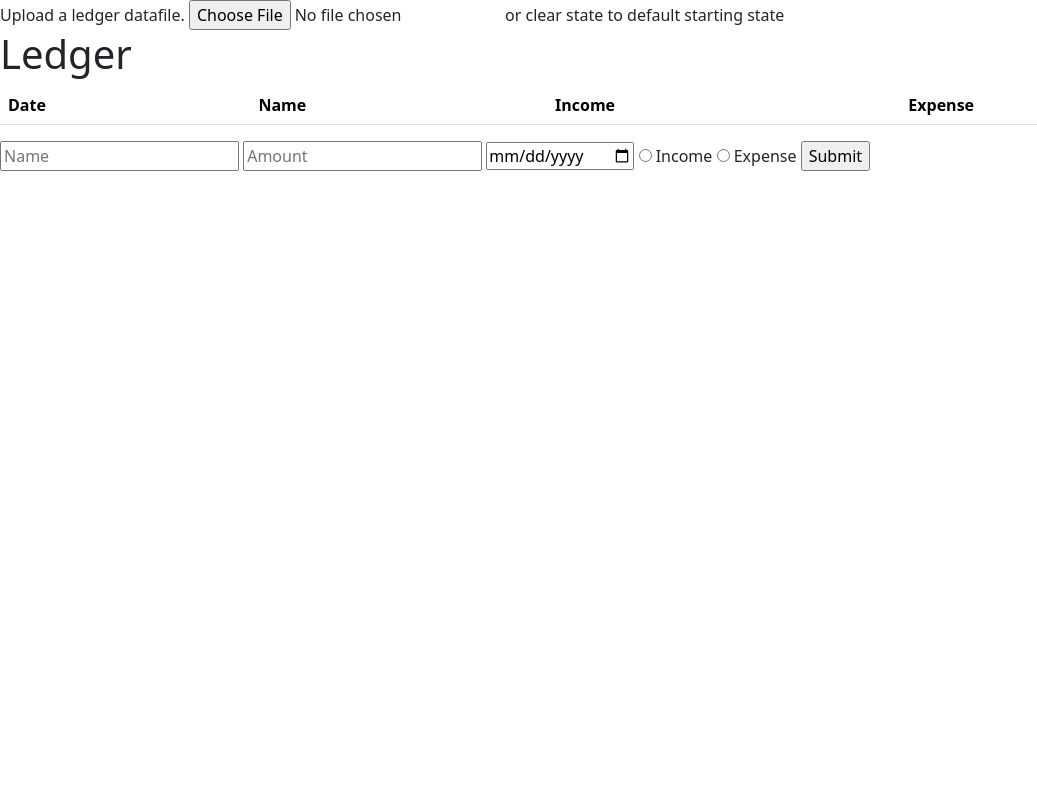
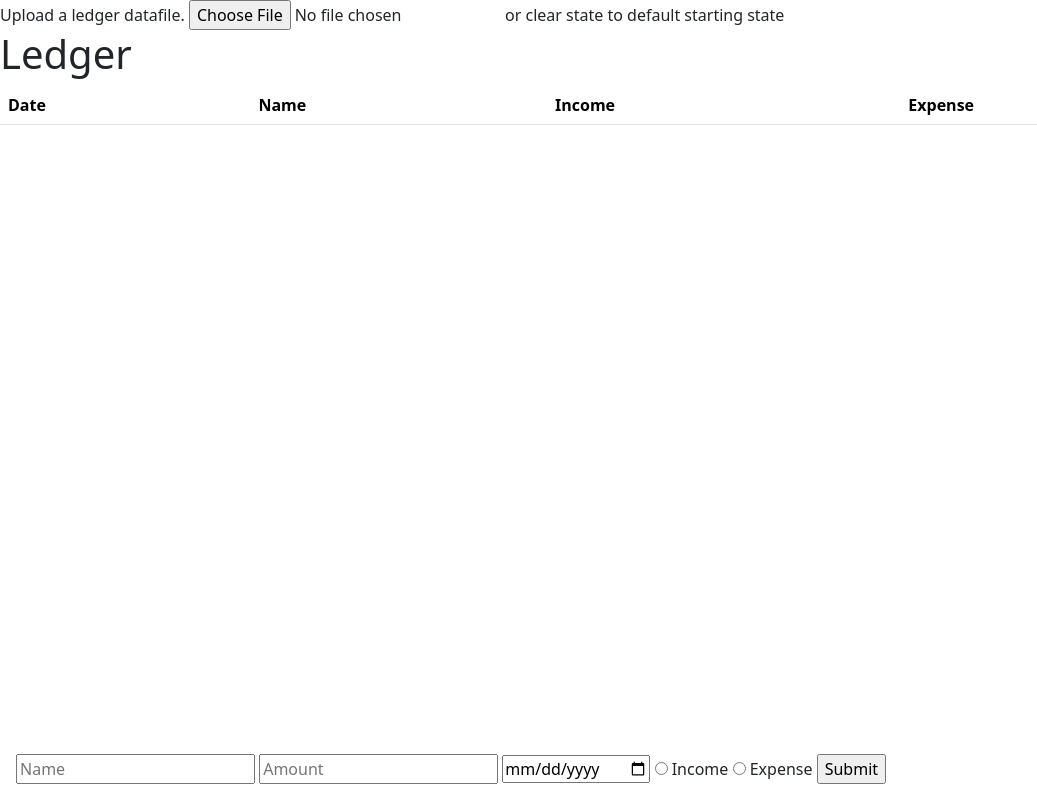
Before and after one commit to ravster/ledger, a plain HTML site: page index.html in a window 1280 px wide. Shown: the whole page, without its empty margins (0-1037 px from the left). Drawn offline with nearby package versions, Linux system fonts and the light colour scheme.

Commit message:
Fix form to the bottom of the page

```diff
--- a/index.html
+++ b/index.html
@@ -43,7 +43,7 @@
             <tbody id="ledger"></tbody>
         </table>
 
-        <form onsubmit="addEntry(event)">
+        <form style="position: absolute; bottom: 0px; margin-left: 1em;" onsubmit="addEntry(event)">
             <input type="text" placeholder="Name" required minlength="1" />
             <input type="number" placeholder="Amount" required step="0.01" />
             <input type="date" required />
@@ -58,13 +58,11 @@
 
         <!--
 
-         TODO Have the form pinned to the bottom of the page, so that a user can scroll up
-         the ledger and see where they want something added, and add it at that point, and
-         the view doesn't shift. We don't want to scroll to the bottom of the the page to
-         where the form is.
-
          TODO When an insert is done, calc the balance at that point in the datastructure
          and for all entries after it.
+
+         TODO ⛙ &#9945; to merge an entry with an older one with the same name and income/
+         expense type.
 
          -->
 
```
